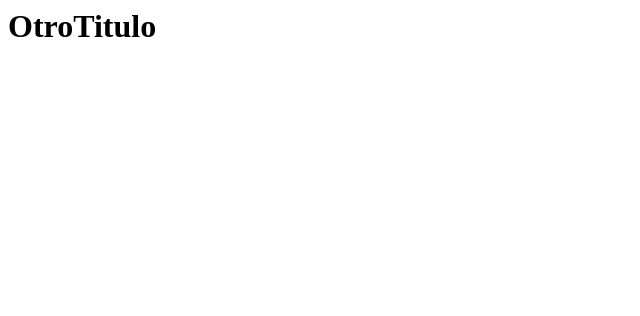
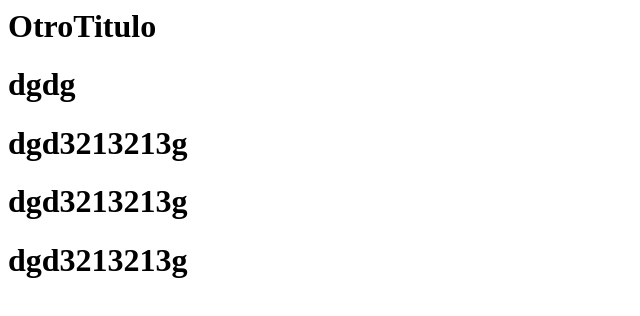
Before and after one commit to pardiox/ProyectoX, a plain HTML site: page index5.html in a window 1280 px wide. Shown: the whole page, without its empty margins (0-640 px from the left). Drawn offline with Linux system fonts and the light colour scheme.

Commit message:
cambie algo

```diff
--- a/index5.html
+++ b/index5.html
@@ -3,5 +3,9 @@
     </head>
     <body>
         <h1>OtroTitulo</h1>
+        <h1>dgdg</h1>
+        <h1>dgd3213213g</h1>
+        <h1>dgd3213213g</h1>
+        <h1>dgd3213213g</h1>
     </body>
 </html>
```
